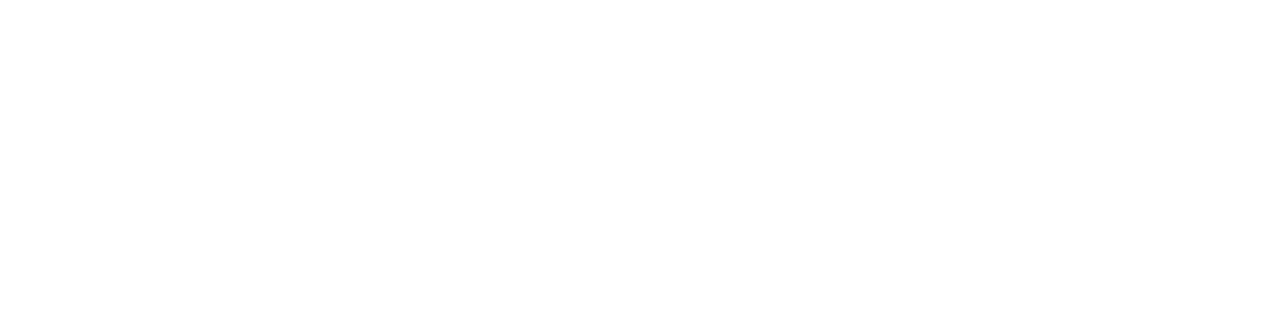
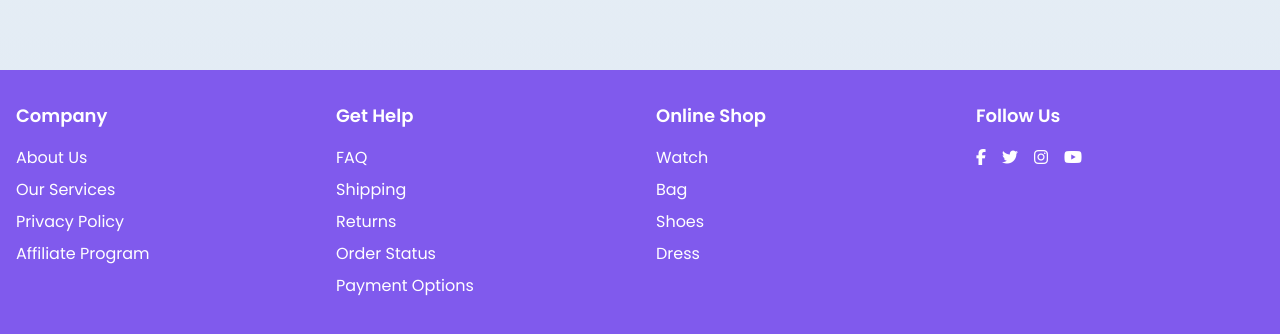
Before and after one commit to Usmandevblends/BlogSphere-, a React (Create React App) app in the folder blog/: page / in a window 1280 px wide. Shown: the part 1623-1957 px from the top of the page. Before the commit the page ends 1613 px from the top, so only its background shows below. Built offline with nearby package versions, Linux system fonts and the light colour scheme.

Commit message:
Added Footer component and made some changes to Home component and output.css

```diff
--- a/blog/src/components/Footer.js
+++ b/blog/src/components/Footer.js
@@ -3,7 +3,49 @@
 function Footer() {
   return (
     <>
-
+         <footer class="bg-[#805aed] py-8 mt-20">
+        <div class="container mx-auto px-4">
+            <div class="grid grid-cols-4 gap-8">
+                <div>
+                    <h3 class="text-lg font-semibold mb-4 text-white">Company</h3>
+                    <ul>
+                        <li class="mb-2"><a href="#" class="hover:underline text-white">About Us</a></li>
+                        <li class="mb-2"><a href="#" class="hover:underline text-white">Our Services</a></li>
+                        <li class="mb-2"><a href="#" class="hover:underline text-white">Privacy Policy</a></li>
+                        <li class="mb-2"><a href="#" class="hover:underline text-white">Affiliate Program</a></li>
+                    </ul>
+                </div>
+                <div>
+                    <h3 class="text-lg font-semibold mb-4 text-white">Get Help</h3>
+                    <ul>
+                        <li class="mb-2"><a href="#" class="hover:underline text-white">FAQ</a></li>
+                        <li class="mb-2"><a href="#" class="hover:underline text-white">Shipping</a></li>
+                        <li class="mb-2"><a href="#" class="hover:underline text-white">Returns</a></li>
+                        <li class="mb-2"><a href="#" class="hover:underline text-white">Order Status</a></li>
+                        <li class="mb-2"><a href="#" class="hover:underline text-white">Payment Options</a></li>
+                    </ul>
+                </div>
+                <div>
+                    <h3 class="text-lg font-semibold mb-4 text-white">Online Shop</h3>
+                    <ul>
+                        <li class="mb-2"><a href="#" class="hover:underline text-white">Watch</a></li>
+                        <li class="mb-2"><a href="#" class="hover:underline text-white">Bag</a></li>
+                        <li class="mb-2"><a href="#" class="hover:underline text-white">Shoes</a></li>
+                        <li class="mb-2"><a href="#" class="hover:underline text-white">Dress</a></li>
+                    </ul>
+                </div>
+                <div>
+                    <h3 class="text-lg font-semibold mb-4 text-white">Follow Us</h3>
+                    <div class="flex space-x-4">
+                        <a href="#" class="text-white hover:text-white"><i class="fab fa-facebook-f"></i></a>
+                        <a href="#" class="text-white hover:text-white"><i class="fab fa-twitter"></i></a>
+                        <a href="#" class="text-white hover:text-white"><i class="fab fa-instagram"></i></a>
+                        <a href="#" class="text-white hover:text-white"><i class="fab fa-youtube"></i></a>
+                    </div>
+                </div>
+            </div>
+        </div>
+    </footer>
     </>
   )
 }
--- a/blog/src/components/Home.js
+++ b/blog/src/components/Home.js
@@ -2,6 +2,7 @@
 import Blog from "./Blog";
 import Banner from "./Banner";
 import TechReview from "./TechReview";
+import Footer from "./Footer";
 
 function Home({ articles }) {
   return (
@@ -9,6 +10,7 @@
       <Banner articles={articles} />
       <Blog />
       <TechReview />
+      <Footer />
     </>
   );
 }
--- a/blog/src/output.css
+++ b/blog/src/output.css
@@ -645,6 +645,10 @@
   grid-template-columns: repeat(12, minmax(0, 1fr));
 }
 
+.grid-cols-4 {
+  grid-template-columns: repeat(4, minmax(0, 1fr));
+}
+
 .flex-col {
   flex-direction: column;
 }
@@ -667,6 +671,16 @@
 
 .gap-5 {
   gap: 1.25rem;
+}
+
+.gap-8 {
+  gap: 2rem;
+}
+
+.space-x-4 > :not([hidden]) ~ :not([hidden]) {
+  --tw-space-x-reverse: 0;
+  margin-right: calc(1rem * var(--tw-space-x-reverse));
+  margin-left: calc(1rem * calc(1 - var(--tw-space-x-reverse)));
 }
 
 .rounded {
@@ -694,6 +708,19 @@
 .bg-purple-500 {
   --tw-bg-opacity: 1;
   background-color: rgb(168 85 247 / var(--tw-bg-opacity));
+}
+
+.bg-gray-800 {
+  --tw-bg-opacity: 1;
+  background-color: rgb(31 41 55 / var(--tw-bg-opacity));
+}
+
+.bg-\[\] {
+  background-color: ;
+}
+
+.bg-\[805aed\] {
+  background-color: 805aed;
 }
 
 .bg-cover {
@@ -730,6 +757,16 @@
   padding-right: 1.25rem;
 }
 
+.px-4 {
+  padding-left: 1rem;
+  padding-right: 1rem;
+}
+
+.py-8 {
+  padding-top: 2rem;
+  padding-bottom: 2rem;
+}
+
 .pb-5 {
   padding-bottom: 1.25rem;
 }
@@ -754,6 +791,11 @@
 
 .text-xl {
   font-size: 1.25rem;
+  line-height: 1.75rem;
+}
+
+.text-lg {
+  font-size: 1.125rem;
   line-height: 1.75rem;
 }
 
@@ -810,6 +852,20 @@
   color: rgb(255 255 255 / var(--tw-text-opacity));
 }
 
+.text-gray-400 {
+  --tw-text-opacity: 1;
+  color: rgb(156 163 175 / var(--tw-text-opacity));
+}
+
+.hover\:text-white:hover {
+  --tw-text-opacity: 1;
+  color: rgb(255 255 255 / var(--tw-text-opacity));
+}
+
+.hover\:underline:hover {
+  text-decoration-line: underline;
+}
+
 @media (min-width: 640px) {
   .sm\:grid-cols-12 {
     grid-template-columns: repeat(12, minmax(0, 1fr));
```
